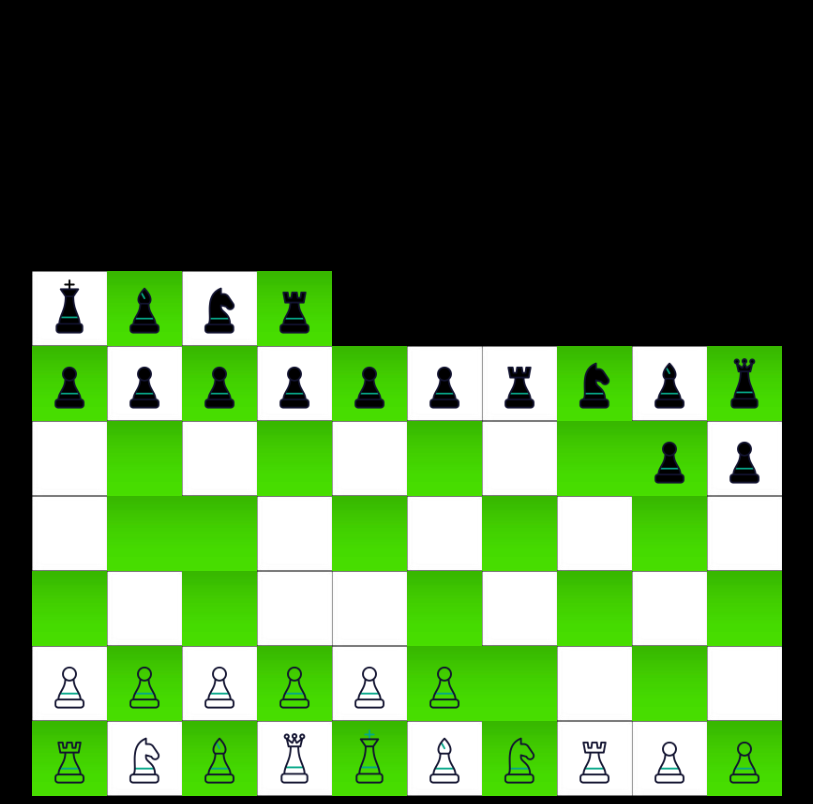
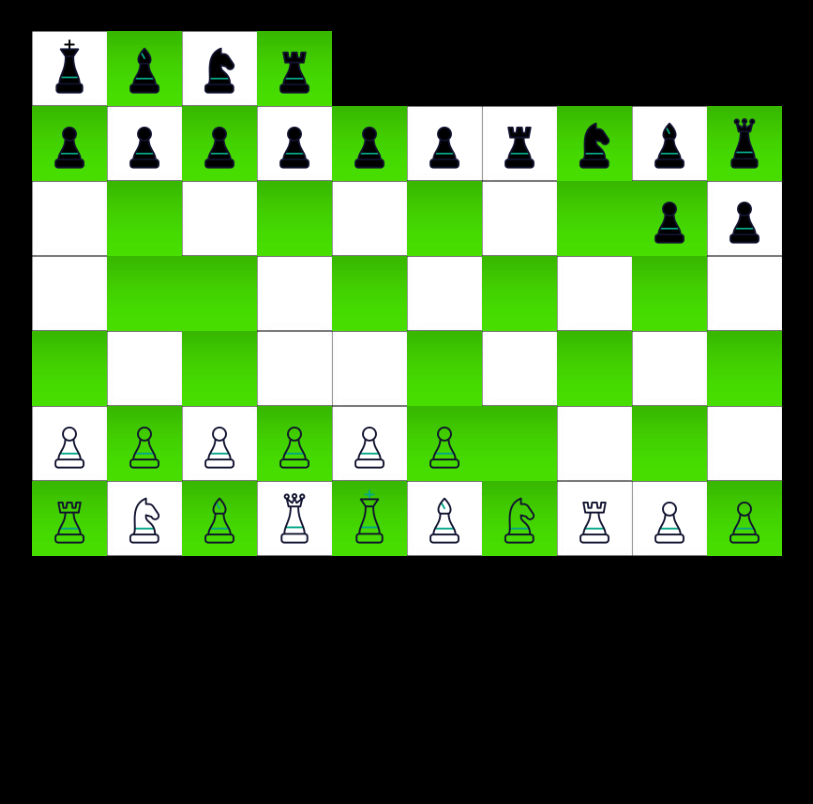
Before and after one commit to harish1102002/chess, a React (Create React App) app: page / in a window 1280 px wide. Shown: the whole page, without its empty margins (208-1021 px from the left). Built offline with nearby package versions, Linux system fonts and the light colour scheme.

Commit message:
updated margin

```diff
--- a/src/app.css
+++ b/src/app.css
@@ -4,6 +4,7 @@
 	transform: rotateX(180deg);
 	transition-duration: 2.5s;
 	overflow: hidden !important;
+	margin-top: calc((100vh - 100vw)/2);
   }
 
 body{
```
